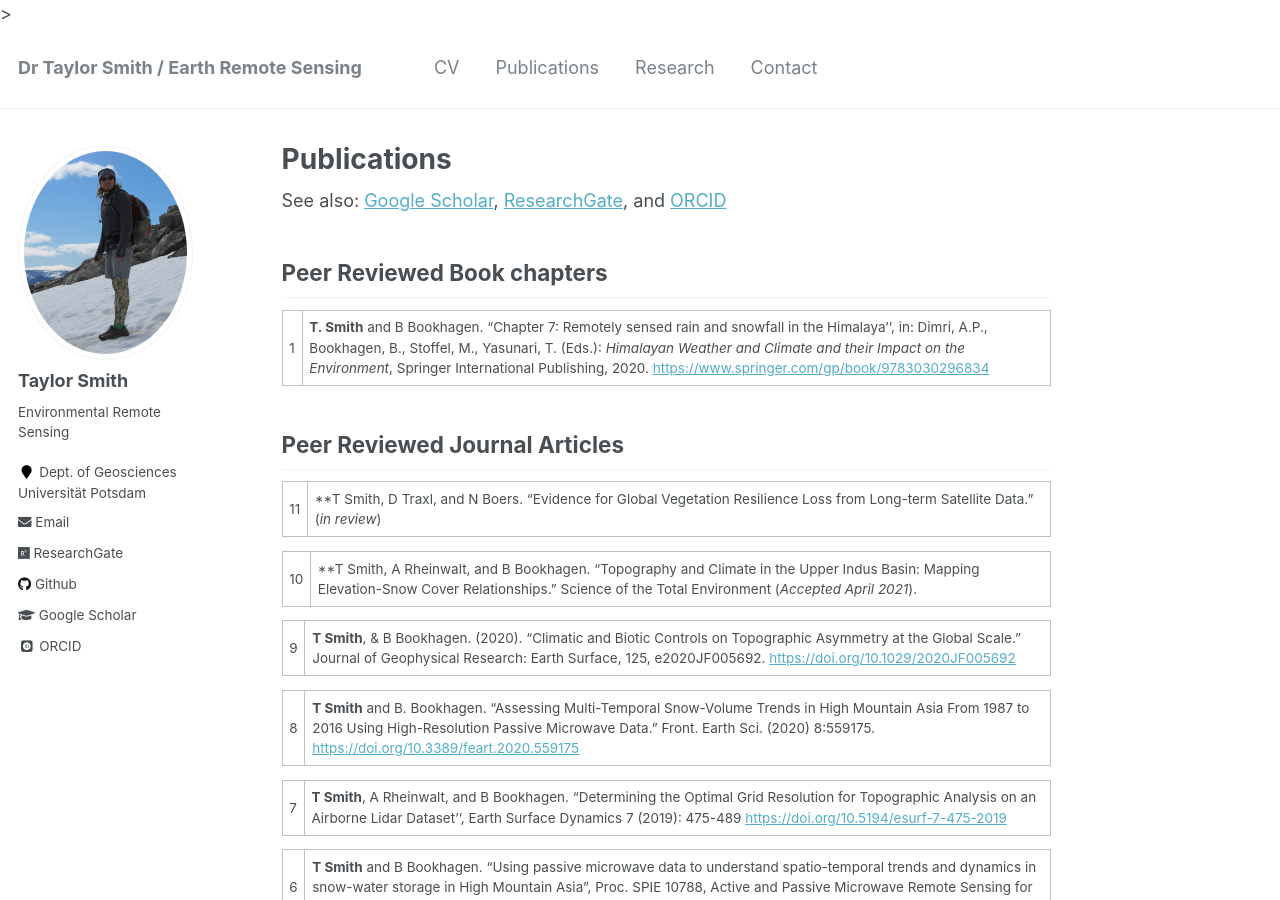
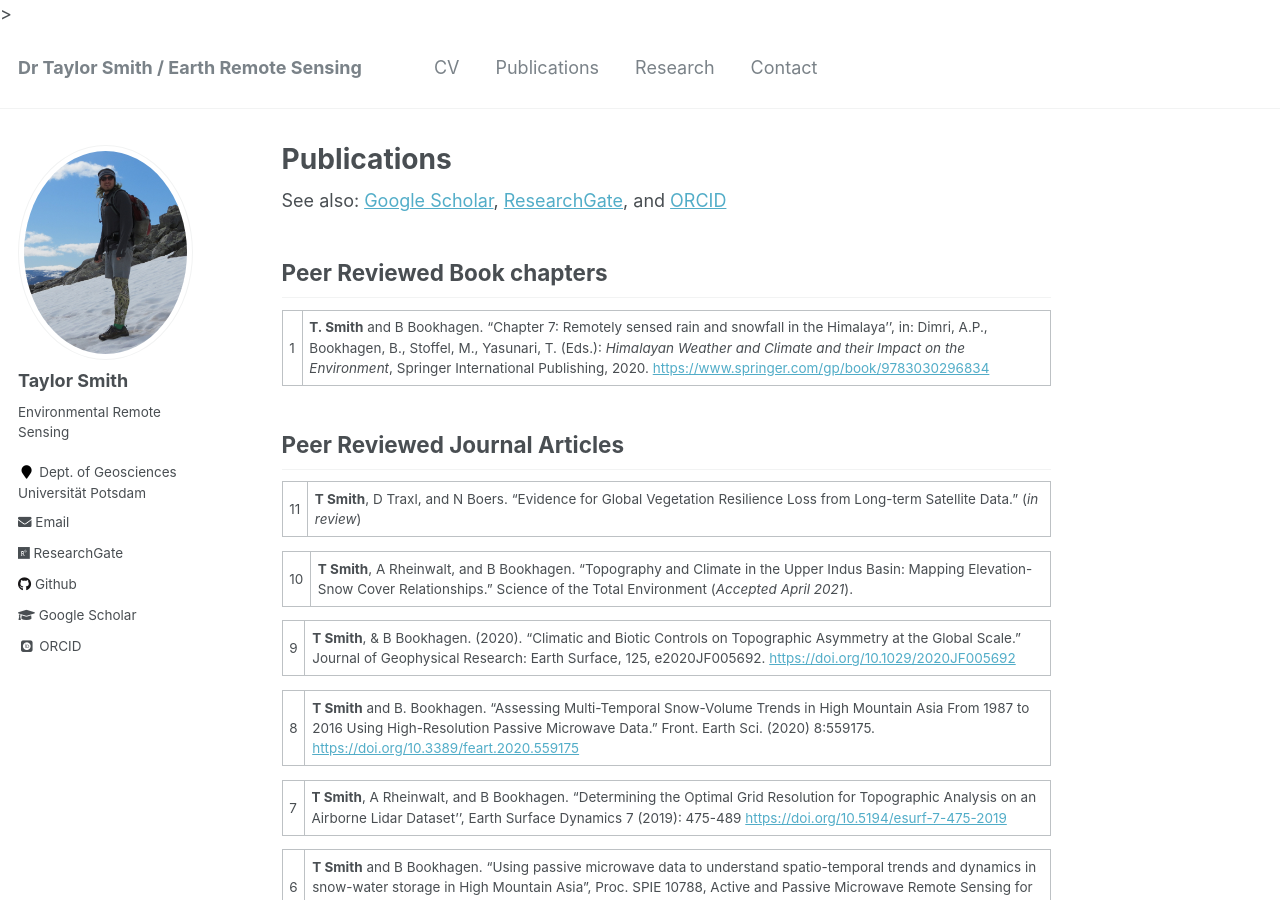
Before and after one commit to tasmi/tasmi.github.io, a Jekyll site: the page built from _pages/publications.md, in a window 1280 px wide and 900 px high. Built offline with Jekyll 4.4.1, drawn with Linux system fonts in a browser that asks for light colours; some web fonts are replaced.

```diff
--- a/_pages/publications.md
+++ b/_pages/publications.md
@@ -12,9 +12,9 @@ See also: [Google Scholar](https://scholar.google.com/citations?user=RlDWFDsAAAA
 
 ## Peer Reviewed Journal Articles
 
-11 | **T Smith, D Traxl, and N Boers. "Evidence for Global Vegetation Resilience Loss from Long-term Satellite Data." (_in review_)
+11 | **T Smith**, D Traxl, and N Boers. "Evidence for Global Vegetation Resilience Loss from Long-term Satellite Data." (_in review_)
 
-10 | **T Smith, A Rheinwalt, and B Bookhagen. "Topography and Climate in the Upper Indus Basin: Mapping Elevation-Snow Cover Relationships." Science of the Total Environment (_Accepted April 2021_).
+10 | **T Smith**, A Rheinwalt, and B Bookhagen. "Topography and Climate in the Upper Indus Basin: Mapping Elevation-Snow Cover Relationships." Science of the Total Environment (_Accepted April 2021_).
 
 9 | **T Smith**, & B Bookhagen. (2020). "Climatic and Biotic Controls on Topographic Asymmetry at the Global Scale." Journal of Geophysical Research: Earth Surface, 125, e2020JF005692. [https://doi.org/10.1029/2020JF005692](https://doi.org/10.1029/2020JF005692)
 
```
